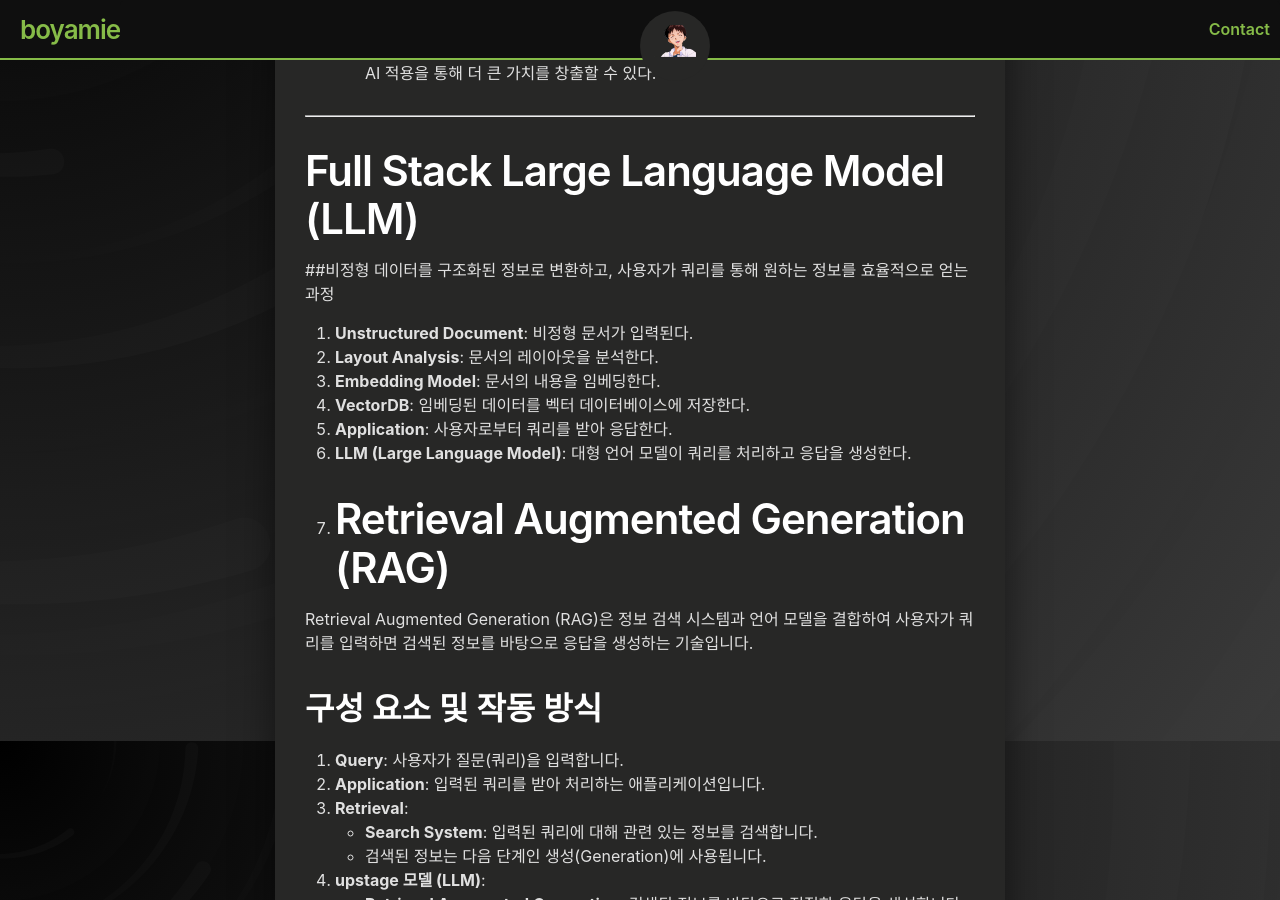
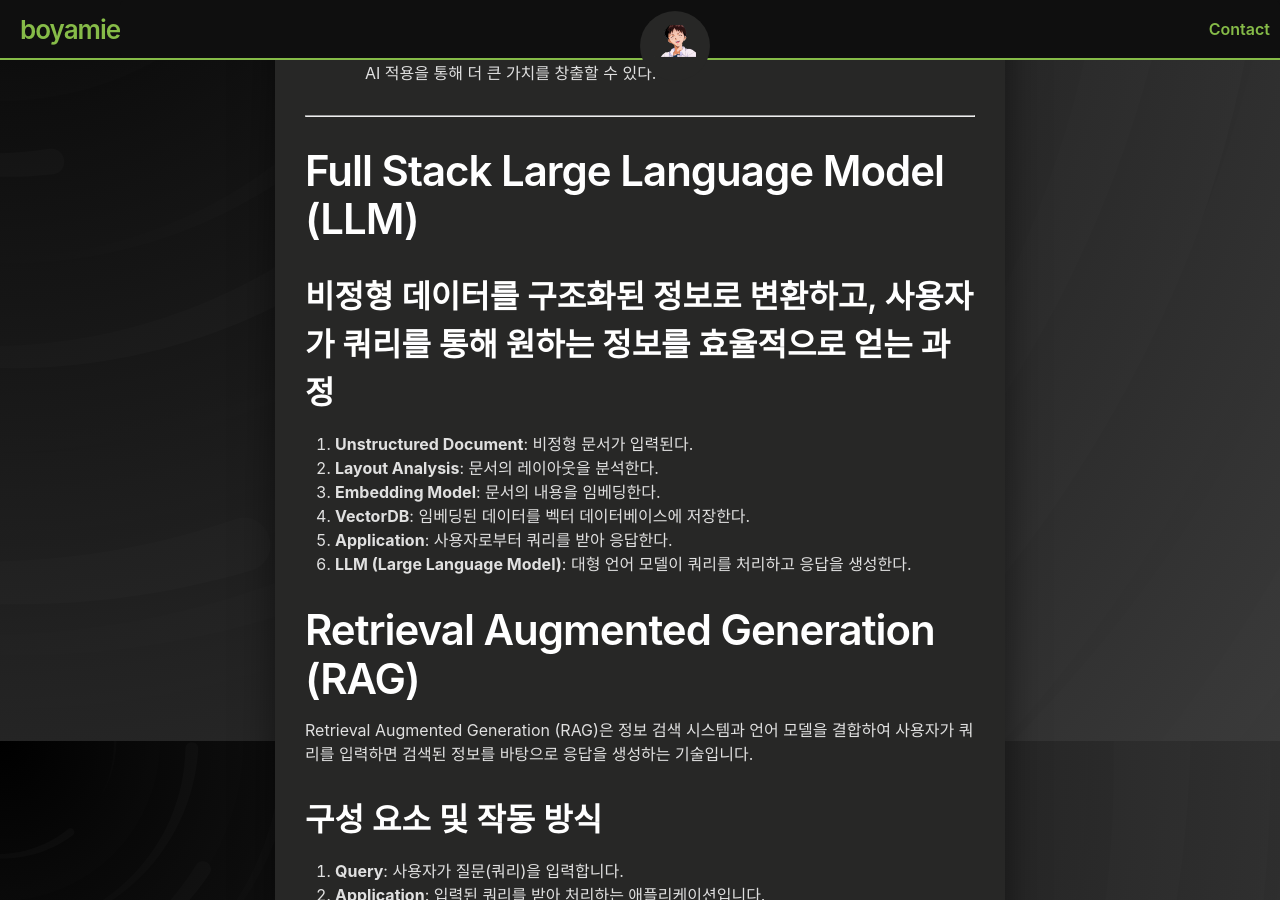
Before and after one commit to boyamie/boyamie.github.io, a Jekyll site: the page built from _posts/2024-08-07-boostcamp_003.md, in a window 1280 px wide and 900 px high, scrolled down 1179 px. Built offline with Jekyll 4.4.1, drawn with Linux system fonts in a browser that asks for light colours; part of the change alters nothing that is shown.

```diff
--- a/_posts/2024-08-07-boostcamp_003.md
+++ b/_posts/2024-08-07-boostcamp_003.md
@@ -43,7 +43,7 @@ Document AI는 비정형 데이터를 효율적으로 처리할 수 있도록
 
 # Full Stack Large Language Model (LLM)
 
-##비정형 데이터를 구조화된 정보로 변환하고, 사용자가 쿼리를 통해 원하는 정보를 효율적으로 얻는 과정
+## 비정형 데이터를 구조화된 정보로 변환하고, 사용자가 쿼리를 통해 원하는 정보를 효율적으로 얻는 과정
 1. **Unstructured Document**: 비정형 문서가 입력된다.
 2. **Layout Analysis**: 문서의 레이아웃을 분석한다.
 3. **Embedding Model**: 문서의 내용을 임베딩한다.
@@ -51,7 +51,7 @@ Document AI는 비정형 데이터를 효율적으로 처리할 수 있도록
 5. **Application**: 사용자로부터 쿼리를 받아 응답한다.
 6. **LLM (Large Language Model)**: 대형 언어 모델이 쿼리를 처리하고 응답을 생성한다.
 
-7. # Retrieval Augmented Generation (RAG)
+# Retrieval Augmented Generation (RAG)
 
 Retrieval Augmented Generation (RAG)은 정보 검색 시스템과 언어 모델을 결합하여 사용자가 쿼리를 입력하면 검색된 정보를 바탕으로 응답을 생성하는 기술입니다.
 
```
